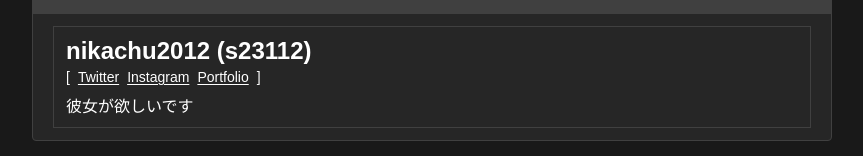
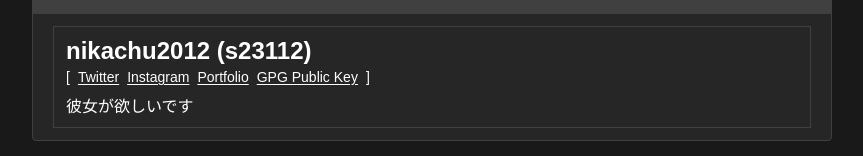
Before and after one commit to csc-a452p/website, a Next.js app: page /member in a window 1280 px wide. Shown: the part 147-303 px from the top of the page, without its empty margins (208-1071 px from the left). Built offline with nearby package versions, Linux system fonts and the light colour scheme.

Commit message:
[add] GPGキーの追加

```diff
--- a/app/member/page.tsx
+++ b/app/member/page.tsx
@@ -17,12 +17,14 @@ export default function Home() {
                     </div>
 
                     <div className="mx-2 flex flex-col gap-3 p-3">
+                        {/* 追加する方へ MemberItemをコピペで増やしてください 良い感じの説明文も書いてほしいです */}
                         <MemberItem
                             name={"nikachu2012 (s23112)"}
                             link={{
                                 "Twitter": "https://twitter.com/nikachu2012",
                                 "Instagram": "https://instagram.com/nikachu2012",
-                                "Portfolio": "https://portfolio.nikachu.net"
+                                "Portfolio": "https://portfolio.nikachu.net",
+                                "GPG Public Key": "https://portfolio.nikachu.net/publickey"
                             }}
                         >
                             彼女が欲しいです
```
